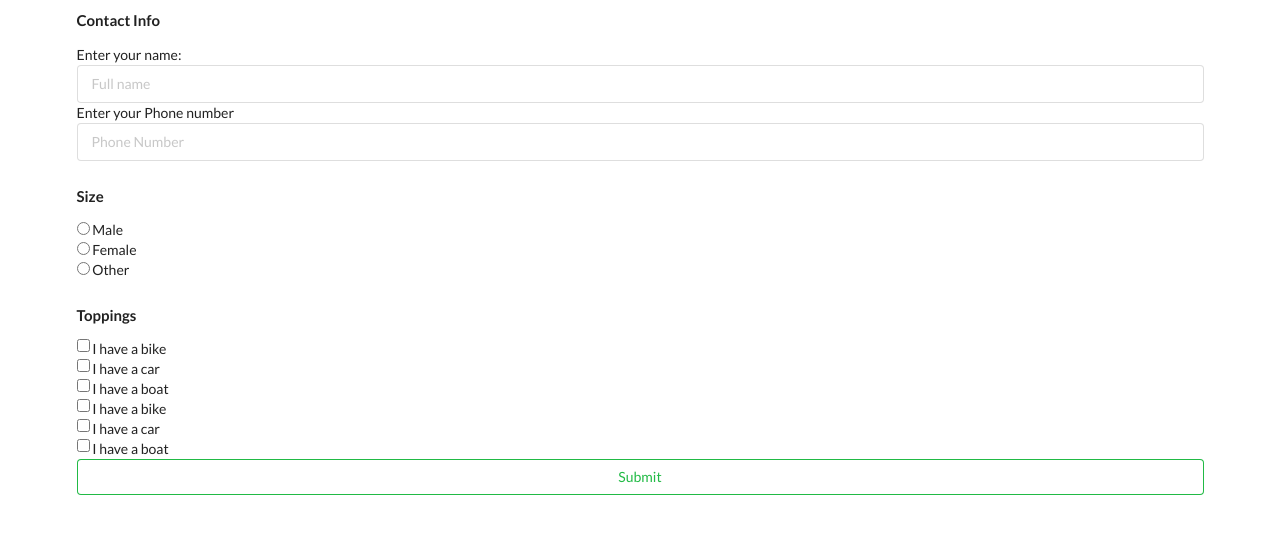
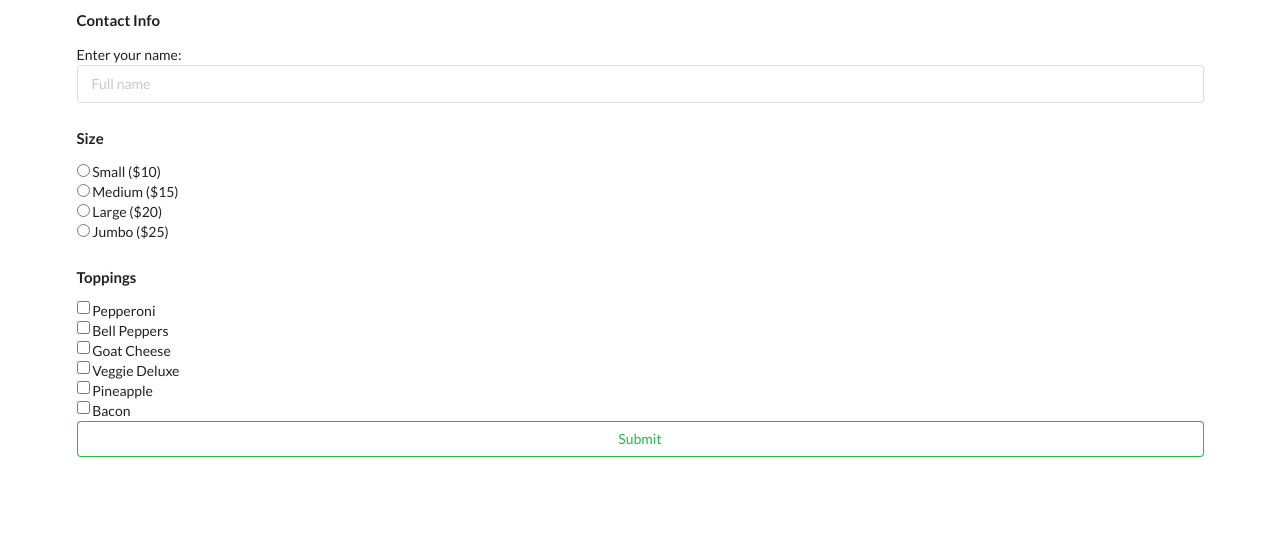
Before and after one commit to wrunion/pizza-prototypes-e20, a plain HTML site: page index.html in a window 1280 px wide. Shown: the part 30-564 px from the top of the page. Drawn offline with nearby package versions, Linux system fonts and the light colour scheme.

Commit message:
Finish index inputs - meets MVP.

```diff
--- a/index.html
+++ b/index.html
@@ -45,29 +45,31 @@
   <form class="ui form">
     <h4>Contact Info</h4>
     Enter your name: <input type="text" placeholder="Full name"><br>
-  Enter your Phone number<input type="number" placeholder="Phone Number"><br>
+    <!-- Enter your Phone number<input type="number" placeholder="Phone Number"><br>  -->
     <!-- Radio buttons for size  -->
     <h4>Size</h4>
-  <input type="radio" id="male" name="gender" value="male">
-  <label for="male">Male</label><br>
-  <input type="radio" id="female" name="gender" value="female">
-  <label for="female">Female</label><br>
-  <input type="radio" id="other" name="gender" value="other">
-  <label for="other">Other</label>
+    <input type="radio" id="small" name="gender" value="small">
+    <label for="small">Small ($10)</label><br>
+    <input type="radio" id="Medium" name="gender" value="Medium">
+    <label for="Medium">Medium ($15)</label><br>
+    <input type="radio" id="large" name="gender" value="large">
+    <label for="large">Large ($20)</label><br>
+    <input type="radio" id="jumbo" name="gender" value="jumbo">
+    <label for="jumbo">Jumbo ($25)</label>
 
     <h4>Toppings</h4>
-  <input type="checkbox" id="vehicle1" name="vehicle1" value="Bike">
-  <label for="vehicle1"> I have a bike</label><br>
-  <input type="checkbox" id="vehicle2" name="vehicle2" value="Car">
-  <label for="vehicle2"> I have a car</label><br>
-  <input type="checkbox" id="vehicle3" name="vehicle3" value="Boat">
-  <label for="vehicle3"> I have a boat</label><br>
-  <input type="checkbox" id="vehicle1" name="vehicle1" value="Bike">
-  <label for="vehicle1"> I have a bike</label><br>
-  <input type="checkbox" id="vehicle2" name="vehicle2" value="Car">
-  <label for="vehicle2"> I have a car</label><br>
-  <input type="checkbox" id="vehicle3" name="vehicle3" value="Boat">
-  <label for="vehicle3"> I have a boat</label><br>
+    <input type="checkbox" id="pepperoni" name="pepperoni" value="Bike">
+    <label for="pepperoni"> Pepperoni</label><br>
+    <input type="checkbox" id="peppers" name="peppers" value="Car">
+    <label for="peppers"> Bell Peppers</label><br>
+    <input type="checkbox" id="Goat Cheese" name="Goat Cheese" value="Boat">
+    <label for="Goat Cheese"> Goat Cheese</label><br>
+    <input type="checkbox" id="veggieDeluxe" name="veggieDeluxe" value="Bike">
+    <label for="veggieDeluxe"> Veggie Deluxe</label><br>
+    <input type="checkbox" id="pineapple" name="pineapple" value="Car">
+    <label for="pineapple"> Pineapple</label><br>
+    <input type="checkbox" id="bacon" name="bacon" value="Car">
+    <label for="bacon"> Bacon</label><br>
     <!--<input type="checkbox" id="vehicle1" name="vehicle1" value="Bike">
     <label for="vehicle1"> I have a bike</label><br>
     <input type="checkbox" id="vehicle2" name="vehicle2" value="Car">
```
Lines whose indentation alone changed are shown as unchanged.
